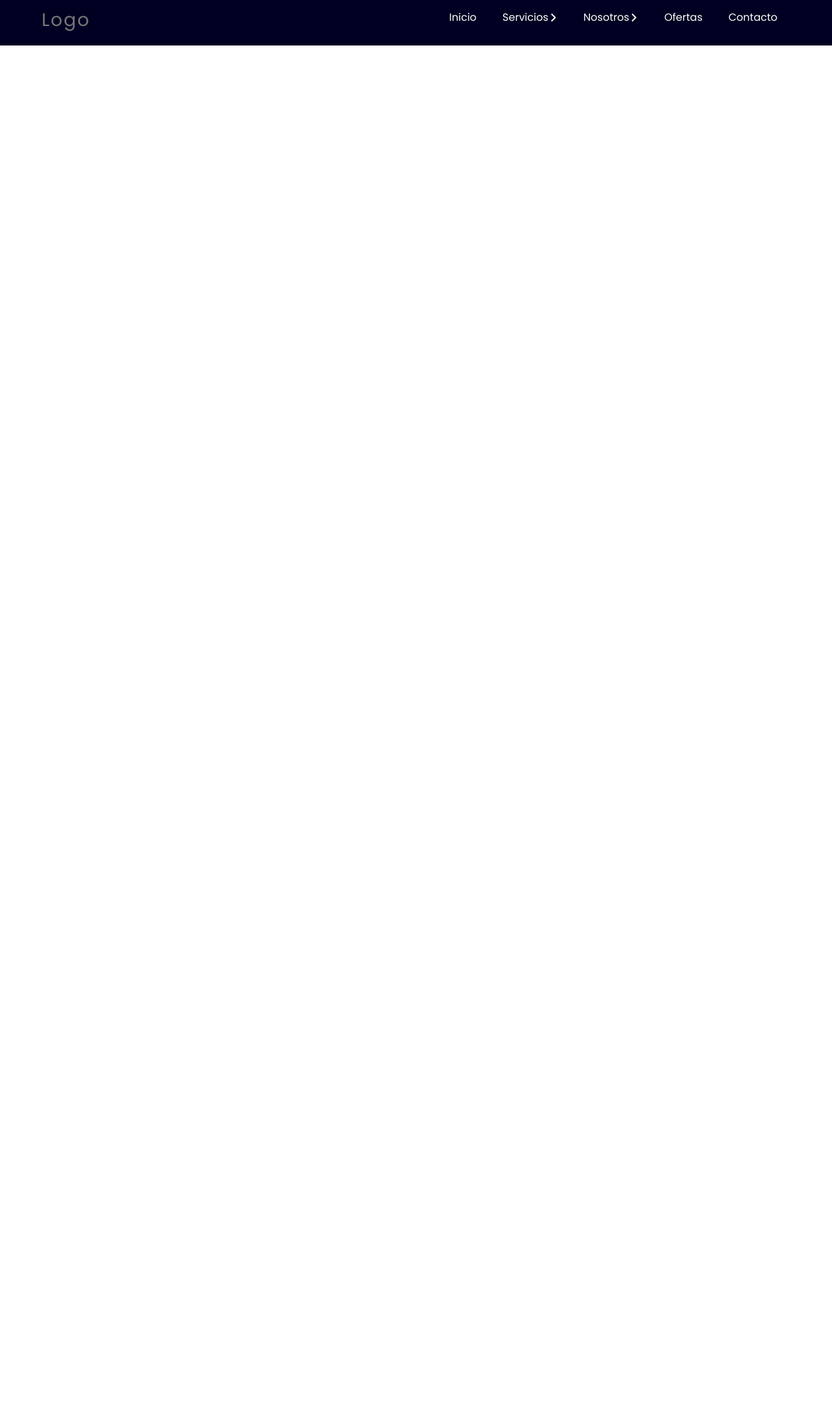
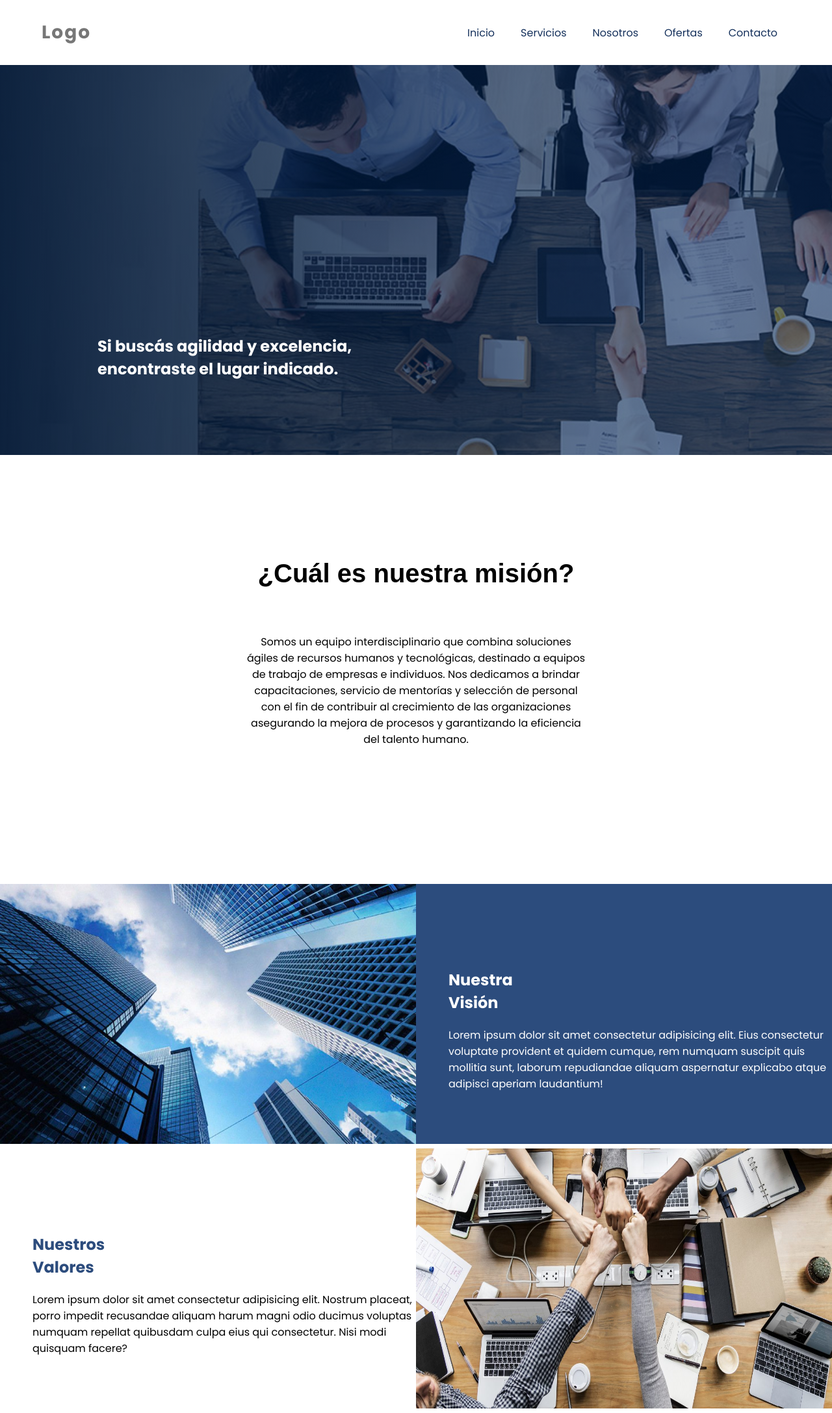
Before and after one commit to Gaby-1628/Consultora, a PHP site: page / in a window 1280 px wide. Shown: the whole page at 65% size. Before the commit the page ends 70 px from the top, so only its background shows below. Run offline with PHP 8.4, Linux system fonts and the light colour scheme; some libraries are stand-ins or nearby versions.

Commit message:
Add files via upload

```diff
--- a/css/style.css
+++ b/css/style.css
@@ -1,6 +1,6 @@
 @import url('https://fonts.googleapis.com/css2?family=Poppins:wght@300;400;700&display=swap');
 
-* {
+ *{
     margin: 0;
     padding: 0;
     box-sizing: border-box;
@@ -20,9 +20,9 @@ header nav section h1{
 }
 
 .menu{
-    background-color: #002;
+    background-color: rgb(255, 255, 255);
     color: #777;
-    height: 70px;
+    height: 100px;
 }
 
 .menu_container{
@@ -67,7 +67,7 @@ header nav section h1{
         padding: 0 20px;
         align-items: center;
         text-decoration: none;
-        color: #fff;
+        color: #14305B;
     }
         .menu_link:hover{
             background-color: #5e7094;
@@ -83,7 +83,7 @@ header nav section h1{
     bottom: 0;
     width: max-content;
     transform: translateY(100%);
-    background-color: #002;
+    background-color: rgb(255, 255, 255);
     }
     .menu_nesting2{
         list-style: none;
@@ -95,7 +95,7 @@ header nav section h1{
         bottom: 0;
         width: max-content;
         transform: translateY(100%);
-        background-color: #002;
+        background-color: rgb(255, 255, 255);
         }
 
 .menu_link--inside{
@@ -105,3 +105,108 @@ header nav section h1{
 .menu_link--inside:hover{
     background-color: #5e7094;
 }
+
+#banner{
+    height: 600px;
+    background-repeat: no-repeat;
+    background-position: 0 center;
+    display: flex;
+    align-items: center;
+    margin-bottom: 62px;
+    background:
+         linear-gradient(rgba(0, 36, 84, 0.578),rgba(0, 37, 84, 0.578)),
+         url(banner.jpeg);
+        background-size:cover ;
+}
+
+#banner h1{
+    color: #fff;
+    margin-top: 300px;
+    margin-left: 150px;
+}
+
+
+
+#vision{
+    background-color: #2C4C7D;
+}
+
+#imagen {
+    background-color: transparent;
+    float: left;
+    width: 50%;
+
+}
+
+#imagen img{
+  width: 100%;
+  height: 400px;
+}
+
+#vision-texto{
+    background-color: #2C4C7D;
+    float: right;
+    width: 50%;
+    height: 400px;
+}
+
+#vision-texto h1{
+    color: #fff;
+    margin-top: 130px;
+    margin-left: 50px;
+    margin-bottom: 20px;
+}
+
+#vision-texto p{
+    color: #fff;
+    margin-left: 50px;
+}
+
+
+#valores {
+    background-color:transparent;
+    display: inline-block;
+    width: 100%;
+}
+
+#valores img{
+    float: right;
+    width: 50%;
+    height: 400px;
+}
+
+#valores-texto{
+    background-color: #ffffff;
+    width: 50%;
+    float: left;
+    height: 400px;
+}
+
+#valores-texto h1{
+    color: #2C4C7D;
+    margin-top: 130px;
+    margin-left: 50px;
+    margin-bottom: 20px;
+}
+
+#valores-texto p{
+    color: #000000;
+    margin-left: 50px;
+}
+
+#mision{
+    width: 100%;
+    height: 500px;
+}
+
+#mision h1{
+    text-align: center;
+    margin-top: 160px;
+    font-family: Arial, Helvetica, sans-serif;
+    font-size: 40px;
+    margin-bottom: 70px;
+}
+
+#mision p{
+    text-align: center;
+}
--- a/index.html
+++ b/index.html
@@ -4,9 +4,7 @@
     <meta charset="UTF-8">
     <meta http-equiv="X-UA-Compatible" content="IE=edge">
     <meta name="viewport" content="width=device-width, initial-scale=1.0">
-    <title>Agile-Mind</title>
-    <link href="https://cdn.jsdelivr.net/npm/bootstrap@5.3.0-alpha1/dist/css/bootstrap.min.css" rel="stylesheet" integrity="sha384-GLhlTQ8iRABdZLl6O3oVMWSktQOp6b7In1Zl3/Jr59b6EGGoI1aFkw7cmDA6j6gD" crossorigin="anonymous">
-    <script src="https://kit.fontawesome.com/623d2400f0.js" crossorigin="anonymous"></script>
+    <title>Agil Main</title>
     <link rel="stylesheet" href="css/style.css">
 </head>
 <body>
@@ -53,5 +51,38 @@
             </section>
         </nav>
     </header>
+
+    <section id="banner">
+        <h1>Si buscás agilidad y excelencia, <br> encontraste el lugar indicado.</h1>
+    </section>
+
+    <section id="mision">
+        <h1>¿Cuál es nuestra misión?</h1>
+        <p>Somos un equipo interdisciplinario que combina soluciones <br> ágiles de recursos humanos y tecnológicas, destinado a equipos <br> de trabajo de empresas e individuos. Nos dedicamos a brindar <br> capacitaciones, servicio de mentorías y selección de personal <br> con el fin de contribuir al crecimiento de las organizaciones <br> asegurando la mejora de procesos y garantizando la eficiencia <br> del talento humano.
+        </p>
+    </section>
+
+    <section id="vision-valores">
+        <div id="vision">
+            <div id="imagen">
+                <img src="Img/vision.jpg" alt="">
+            </div>
+            <div id="vision-texto">
+                    <h1>Nuestra <br> Visión</h1>
+                    <p>Lorem ipsum dolor sit amet consectetur adipisicing elit. Eius consectetur voluptate provident et quidem cumque, rem numquam suscipit quis mollitia sunt, laborum repudiandae aliquam aspernatur explicabo atque adipisci aperiam laudantium!</p>
+            </div>
+        </div>
+    </section>
+    <section id="valores-vision">
+        <div id="valores">
+            <div id="imagen-valores">
+                <img src="img/valores.jpg" alt="">
+            </div>
+            <div id="valores-texto">
+             <h1>Nuestros <br> Valores</h1>
+                <p>Lorem ipsum dolor sit amet consectetur adipisicing elit. Nostrum placeat, porro impedit recusandae aliquam harum magni odio ducimus voluptas numquam repellat quibusdam culpa eius qui consectetur. Nisi modi quisquam facere?</p>
+            </div>
+        </div>
+    </section>
 </body>
 </html>
```
Also changed, not shown: Img/nosotros.jpeg (added), Img/valores.jpg (added), Img/vision.jpg (added), css/banner.jpeg (added), 1 other file.
